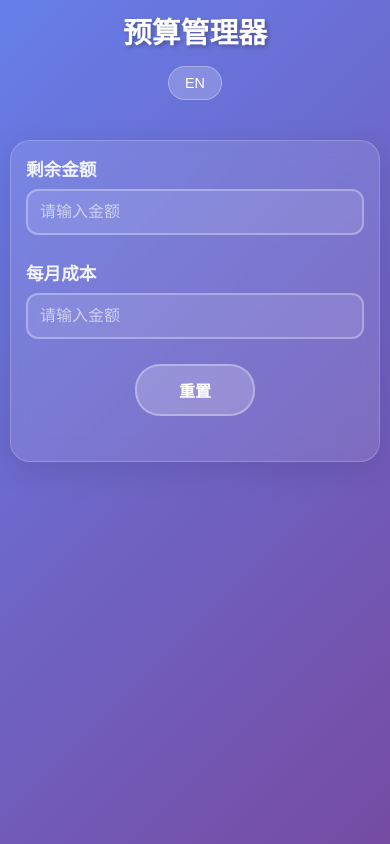
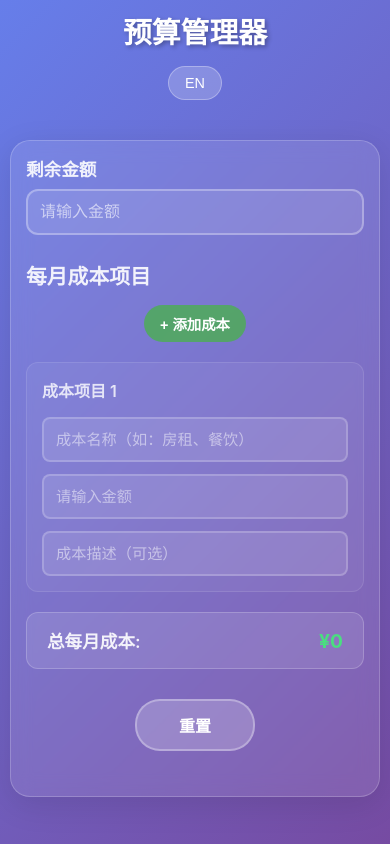
Before and after one commit to JourneyHans/Budget-Manager, a React (Create React App) app: page / in a window 390 px wide. Built offline with nearby package versions, Linux system fonts and the light colour scheme.

Commit message:
功能迭代：支持多项每月成本，包括添加、删除、编辑和汇总计算

```diff
--- a/src/components/BudgetCalculator.css
+++ b/src/components/BudgetCalculator.css
@@ -101,6 +101,157 @@
   display: block;
 }
 
+/* 成本项目部分 */
+.costs-section {
+  margin-bottom: 30px;
+}
+
+.costs-header {
+  display: flex;
+  justify-content: space-between;
+  align-items: center;
+  margin-bottom: 20px;
+}
+
+.costs-header h3 {
+  margin: 0;
+  font-size: 1.3rem;
+  color: rgba(255, 255, 255, 0.9);
+}
+
+.add-cost-btn {
+  background: rgba(76, 175, 80, 0.8);
+  border: none;
+  color: white;
+  padding: 8px 16px;
+  border-radius: 20px;
+  cursor: pointer;
+  font-size: 0.9rem;
+  font-weight: 600;
+  transition: all 0.3s ease;
+}
+
+.add-cost-btn:hover {
+  background: rgba(76, 175, 80, 1);
+  transform: translateY(-2px);
+  box-shadow: 0 4px 15px rgba(76, 175, 80, 0.4);
+}
+
+.cost-item {
+  background: rgba(255, 255, 255, 0.05);
+  border: 1px solid rgba(255, 255, 255, 0.1);
+  border-radius: 12px;
+  padding: 20px;
+  margin-bottom: 15px;
+  transition: all 0.3s ease;
+}
+
+.cost-item:hover {
+  background: rgba(255, 255, 255, 0.08);
+  border-color: rgba(255, 255, 255, 0.2);
+}
+
+.cost-item-header {
+  display: flex;
+  justify-content: space-between;
+  align-items: center;
+  margin-bottom: 15px;
+}
+
+.cost-number {
+  font-weight: 600;
+  color: rgba(255, 255, 255, 0.8);
+  font-size: 1rem;
+}
+
+.remove-cost-btn {
+  background: rgba(244, 67, 54, 0.8);
+  border: none;
+  color: white;
+  width: 24px;
+  height: 24px;
+  border-radius: 50%;
+  cursor: pointer;
+  font-size: 16px;
+  font-weight: bold;
+  display: flex;
+  align-items: center;
+  justify-content: center;
+  transition: all 0.3s ease;
+}
+
+.remove-cost-btn:hover {
+  background: rgba(244, 67, 54, 1);
+  transform: scale(1.1);
+}
+
+.cost-inputs {
+  display: grid;
+  grid-template-columns: 1fr 1fr 1fr;
+  gap: 15px;
+}
+
+.cost-input-group {
+  display: flex;
+  flex-direction: column;
+}
+
+.cost-name-input,
+.cost-amount-input,
+.cost-description-input {
+  width: 100%;
+  padding: 12px;
+  border: 2px solid rgba(255, 255, 255, 0.2);
+  border-radius: 8px;
+  background: rgba(255, 255, 255, 0.1);
+  color: white;
+  font-size: 0.95rem;
+  transition: all 0.3s ease;
+  box-sizing: border-box;
+}
+
+.cost-name-input::placeholder,
+.cost-amount-input::placeholder,
+.cost-description-input::placeholder {
+  color: rgba(255, 255, 255, 0.5);
+}
+
+.cost-name-input:focus,
+.cost-amount-input:focus,
+.cost-description-input:focus {
+  outline: none;
+  border-color: rgba(255, 255, 255, 0.6);
+  background: rgba(255, 255, 255, 0.15);
+}
+
+.cost-amount-input.error {
+  border-color: #ff6b6b;
+  background: rgba(255, 107, 107, 0.1);
+}
+
+.total-costs {
+  background: rgba(255, 255, 255, 0.1);
+  border: 1px solid rgba(255, 255, 255, 0.2);
+  border-radius: 12px;
+  padding: 15px 20px;
+  display: flex;
+  justify-content: space-between;
+  align-items: center;
+  margin-top: 20px;
+}
+
+.total-label {
+  font-weight: 600;
+  color: rgba(255, 255, 255, 0.9);
+  font-size: 1.1rem;
+}
+
+.total-value {
+  font-weight: 700;
+  color: #4ade80;
+  font-size: 1.2rem;
+}
+
 .button-group {
   text-align: center;
 }
@@ -162,6 +313,7 @@
   display: grid;
   grid-template-columns: repeat(auto-fit, minmax(200px, 1fr));
   gap: 20px;
+  margin-bottom: 30px;
 }
 
 .summary-item {
@@ -188,6 +340,59 @@
   color: white;
 }
 
+/* 成本明细 */
+.costs-breakdown {
+  background: rgba(255, 255, 255, 0.05);
+  border-radius: 12px;
+  padding: 20px;
+  border: 1px solid rgba(255, 255, 255, 0.1);
+}
+
+.costs-breakdown h4 {
+  text-align: center;
+  margin: 0 0 20px 0;
+  font-size: 1.2rem;
+  color: rgba(255, 255, 255, 0.9);
+}
+
+.costs-list {
+  display: flex;
+  flex-direction: column;
+  gap: 12px;
+}
+
+.cost-breakdown-item {
+  display: flex;
+  justify-content: space-between;
+  align-items: center;
+  padding: 12px 16px;
+  background: rgba(255, 255, 255, 0.08);
+  border-radius: 8px;
+  border: 1px solid rgba(255, 255, 255, 0.1);
+}
+
+.cost-name {
+  font-weight: 600;
+  color: rgba(255, 255, 255, 0.9);
+  flex: 1;
+}
+
+.cost-amount {
+  font-weight: 700;
+  color: #4ade80;
+  margin: 0 15px;
+}
+
+.cost-description {
+  font-size: 0.9rem;
+  color: rgba(255, 255, 255, 0.6);
+  font-style: italic;
+  max-width: 200px;
+  overflow: hidden;
+  text-overflow: ellipsis;
+  white-space: nowrap;
+}
+
 /* 响应式设计 */
 @media (max-width: 768px) {
   .budget-calculator {
@@ -207,6 +412,11 @@
     padding: 20px;
   }
 
+  .cost-inputs {
+    grid-template-columns: 1fr;
+    gap: 12px;
+  }
+
   .summary-grid {
     grid-template-columns: 1fr;
   }
@@ -214,6 +424,16 @@
   .input-group input {
     padding: 12px;
     font-size: 1rem;
+  }
+
+  .costs-header {
+    flex-direction: column;
+    gap: 15px;
+    align-items: stretch;
+  }
+
+  .add-cost-btn {
+    align-self: center;
   }
 }
 
@@ -232,6 +452,22 @@
 
   .result-text {
     font-size: 1.2rem;
+  }
+
+  .cost-item {
+    padding: 15px;
+  }
+
+  .cost-breakdown-item {
+    flex-direction: column;
+    gap: 8px;
+    align-items: stretch;
+    text-align: center;
+  }
+
+  .cost-description {
+    max-width: none;
+    white-space: normal;
   }
 }
 
@@ -264,3 +500,13 @@
 .summary-item:nth-child(3) {
   animation-delay: 0.6s;
 }
+
+.cost-item {
+  animation: fadeInUp 0.4s ease-out;
+}
+
+.costs-breakdown {
+  animation: fadeInUp 0.6s ease-out;
+  animation-delay: 0.8s;
+  animation-fill-mode: both;
+}
--- a/src/components/BudgetCalculator.js
+++ b/src/components/BudgetCalculator.js
@@ -5,18 +5,20 @@ import './BudgetCalculator.css';
 const BudgetCalculator = () => {
   const { t, i18n } = useTranslation();
   const [remainingAmount, setRemainingAmount] = useState('');
-  const [monthlyCost, setMonthlyCost] = useState('');
+  const [monthlyCosts, setMonthlyCosts] = useState([
+    { id: 1, name: '', amount: '', description: '' }
+  ]);
   const [monthsLeft, setMonthsLeft] = useState(null);
   const [errors, setErrors] = useState({});
 
   // 实时计算
   useEffect(() => {
-    if (remainingAmount && monthlyCost && !errors.remainingAmount && !errors.monthlyCost) {
+    if (remainingAmount && monthlyCosts.some(cost => cost.amount && !errors[`cost_${cost.id}`])) {
       calculateMonths();
     } else {
       setMonthsLeft(null);
     }
-  }, [remainingAmount, monthlyCost, errors]);
+  }, [remainingAmount, monthlyCosts, errors]);
 
   const validateInput = (value, field) => {
     const numValue = parseFloat(value);
@@ -35,26 +37,63 @@ const BudgetCalculator = () => {
 
     if (field === 'remainingAmount') {
       setRemainingAmount(value);
-    } else if (field === 'monthlyCost') {
-      setMonthlyCost(value);
+    }
+  };
+
+  const handleCostChange = (id, field, value) => {
+    setMonthlyCosts(prev =>
+      prev.map(cost =>
+        cost.id === id ? { ...cost, [field]: value } : cost
+      )
+    );
+
+    // 验证金额输入
+    if (field === 'amount') {
+      const error = validateInput(value, `cost_${id}`);
+      setErrors(prev => ({
+        ...prev,
+        [`cost_${id}`]: error
+      }));
+    }
+  };
+
+  const addCostItem = () => {
+    const newId = Math.max(...monthlyCosts.map(cost => cost.id)) + 1;
+    setMonthlyCosts(prev => [
+      ...prev,
+      { id: newId, name: '', amount: '', description: '' }
+    ]);
+  };
+
+  const removeCostItem = (id) => {
+    if (monthlyCosts.length > 1) {
+      setMonthlyCosts(prev => prev.filter(cost => cost.id !== id));
+      // 清除相关错误
+      setErrors(prev => {
+        const newErrors = { ...prev };
+        delete newErrors[`cost_${id}`];
+        return newErrors;
+      });
     }
   };
 
   const calculateMonths = () => {
     const remaining = parseFloat(remainingAmount);
-    const monthly = parseFloat(monthlyCost);
+    const totalMonthly = monthlyCosts
+      .filter(cost => cost.amount && !errors[`cost_${cost.id}`])
+      .reduce((sum, cost) => sum + parseFloat(cost.amount), 0);
 
-    if (remaining <= monthly) {
+    if (remaining <= totalMonthly) {
       setMonthsLeft(0);
     } else {
-      const months = remaining / monthly;
+      const months = remaining / totalMonthly;
       setMonthsLeft(months);
     }
   };
 
   const handleReset = () => {
     setRemainingAmount('');
-    setMonthlyCost('');
+    setMonthlyCosts([{ id: 1, name: '', amount: '', description: '' }]);
     setMonthsLeft(null);
     setErrors({});
   };
@@ -66,6 +105,12 @@ const BudgetCalculator = () => {
 
   const formatCurrency = (amount) => {
     return `${t('currency')}${parseFloat(amount).toLocaleString()}`;
+  };
+
+  const getTotalMonthlyCost = () => {
+    return monthlyCosts
+      .filter(cost => cost.amount && !errors[`cost_${cost.id}`])
+      .reduce((sum, cost) => sum + parseFloat(cost.amount), 0);
   };
 
   const getResultText = () => {
@@ -114,19 +159,74 @@ const BudgetCalculator = () => {
             )}
           </div>
 
-          <div className="input-group">
-            <label htmlFor="monthlyCost">{t('monthlyCost')}</label>
-            <input
-              id="monthlyCost"
-              type="number"
-              value={monthlyCost}
-              onChange={(e) => handleInputChange(e.target.value, 'monthlyCost')}
-              placeholder={t('inputPlaceholder')}
-              className={errors.monthlyCost ? 'error' : ''}
-            />
-            {errors.monthlyCost && (
-              <span className="error-message">{errors.monthlyCost}</span>
-            )}
+          <div className="costs-section">
+            <div className="costs-header">
+              <h3>{t('monthlyCosts')}</h3>
+              <button
+                className="add-cost-btn"
+                onClick={addCostItem}
+                type="button"
+              >
+                + {t('addCost')}
+              </button>
+            </div>
+
+            {monthlyCosts.map((cost, index) => (
+              <div key={cost.id} className="cost-item">
+                <div className="cost-item-header">
+                  <span className="cost-number">{t('costItem')} {index + 1}</span>
+                  {monthlyCosts.length > 1 && (
+                    <button
+                      className="remove-cost-btn"
+                      onClick={() => removeCostItem(cost.id)}
+                      type="button"
+                    >
+                      ×
+                    </button>
+                  )}
+                </div>
+
+                <div className="cost-inputs">
+                  <div className="cost-input-group">
+                    <input
+                      type="text"
+                      value={cost.name}
+                      onChange={(e) => handleCostChange(cost.id, 'name', e.target.value)}
+                      placeholder={t('costNamePlaceholder')}
+                      className="cost-name-input"
+                    />
+                  </div>
+
+                  <div className="cost-input-group">
+                    <input
+                      type="number"
+                      value={cost.amount}
+                      onChange={(e) => handleCostChange(cost.id, 'amount', e.target.value)}
+                      placeholder={t('inputPlaceholder')}
+                      className={`cost-amount-input ${errors[`cost_${cost.id}`] ? 'error' : ''}`}
+                    />
+                    {errors[`cost_${cost.id}`] && (
+                      <span className="error-message">{errors[`cost_${cost.id}`]}</span>
+                    )}
+                  </div>
+
+                  <div className="cost-input-group">
+                    <input
+                      type="text"
+                      value={cost.description}
+                      onChange={(e) => handleCostChange(cost.id, 'description', e.target.value)}
+                      placeholder={t('costDescriptionPlaceholder')}
+                      className="cost-description-input"
+                    />
+                  </div>
+                </div>
+              </div>
+            ))}
+
+            <div className="total-costs">
+              <span className="total-label">{t('totalMonthlyCost')}:</span>
+              <span className="total-value">{formatCurrency(getTotalMonthlyCost())}</span>
+            </div>
           </div>
 
           <div className="button-group">
@@ -154,14 +254,33 @@ const BudgetCalculator = () => {
                   <span className="value">{formatCurrency(remainingAmount)}</span>
                 </div>
                 <div className="summary-item">
-                  <span className="label">{t('monthlyExpense')}</span>
-                  <span className="value">{formatCurrency(monthlyCost)}</span>
+                  <span className="label">{t('totalMonthlyExpense')}</span>
+                  <span className="value">{formatCurrency(getTotalMonthlyCost())}</span>
                 </div>
                 <div className="summary-item">
                   <span className="label">{t('survivalTime')}</span>
                   <span className="value">
                     {monthsLeft === 0 ? '0' : monthsLeft.toFixed(1)} 个月
                   </span>
+                </div>
+              </div>
+
+              <div className="costs-breakdown">
+                <h4>{t('costsBreakdown')}</h4>
+                <div className="costs-list">
+                  {monthlyCosts
+                    .filter(cost => cost.amount && !errors[`cost_${cost.id}`])
+                    .map((cost, index) => (
+                      <div key={cost.id} className="cost-breakdown-item">
+                        <span className="cost-name">
+                          {cost.name || `${t('costItem')} ${index + 1}`}
+                        </span>
+                        <span className="cost-amount">{formatCurrency(cost.amount)}</span>
+                        {cost.description && (
+                          <span className="cost-description">{cost.description}</span>
+                        )}
+                      </div>
+                    ))}
                 </div>
               </div>
             </div>
--- a/src/i18n/index.js
+++ b/src/i18n/index.js
@@ -7,6 +7,14 @@ const resources = {
       appTitle: '预算管理器',
       remainingAmount: '剩余金额',
       monthlyCost: '每月成本',
+      monthlyCosts: '每月成本项目',
+      addCost: '添加成本',
+      costItem: '成本项目',
+      costNamePlaceholder: '成本名称（如：房租、餐饮）',
+      costDescriptionPlaceholder: '成本描述（可选）',
+      totalMonthlyCost: '总每月成本',
+      totalMonthlyExpense: '总月支出',
+      costsBreakdown: '成本明细',
       calculate: '计算',
       result: '结果',
       monthsLeft: '您还能坚持 {{months}} 个月',
@@ -27,6 +35,14 @@ const resources = {
       appTitle: 'Budget Manager',
       remainingAmount: 'Remaining Amount',
       monthlyCost: 'Monthly Cost',
+      monthlyCosts: 'Monthly Cost Items',
+      addCost: 'Add Cost',
+      costItem: 'Cost Item',
+      costNamePlaceholder: 'Cost name (e.g., Rent, Food)',
+      costDescriptionPlaceholder: 'Cost description (optional)',
+      totalMonthlyCost: 'Total Monthly Cost',
+      totalMonthlyExpense: 'Total Monthly Expense',
+      costsBreakdown: 'Costs Breakdown',
       calculate: 'Calculate',
       result: 'Result',
       monthsLeft: 'You can survive for {{months}} months',
```
